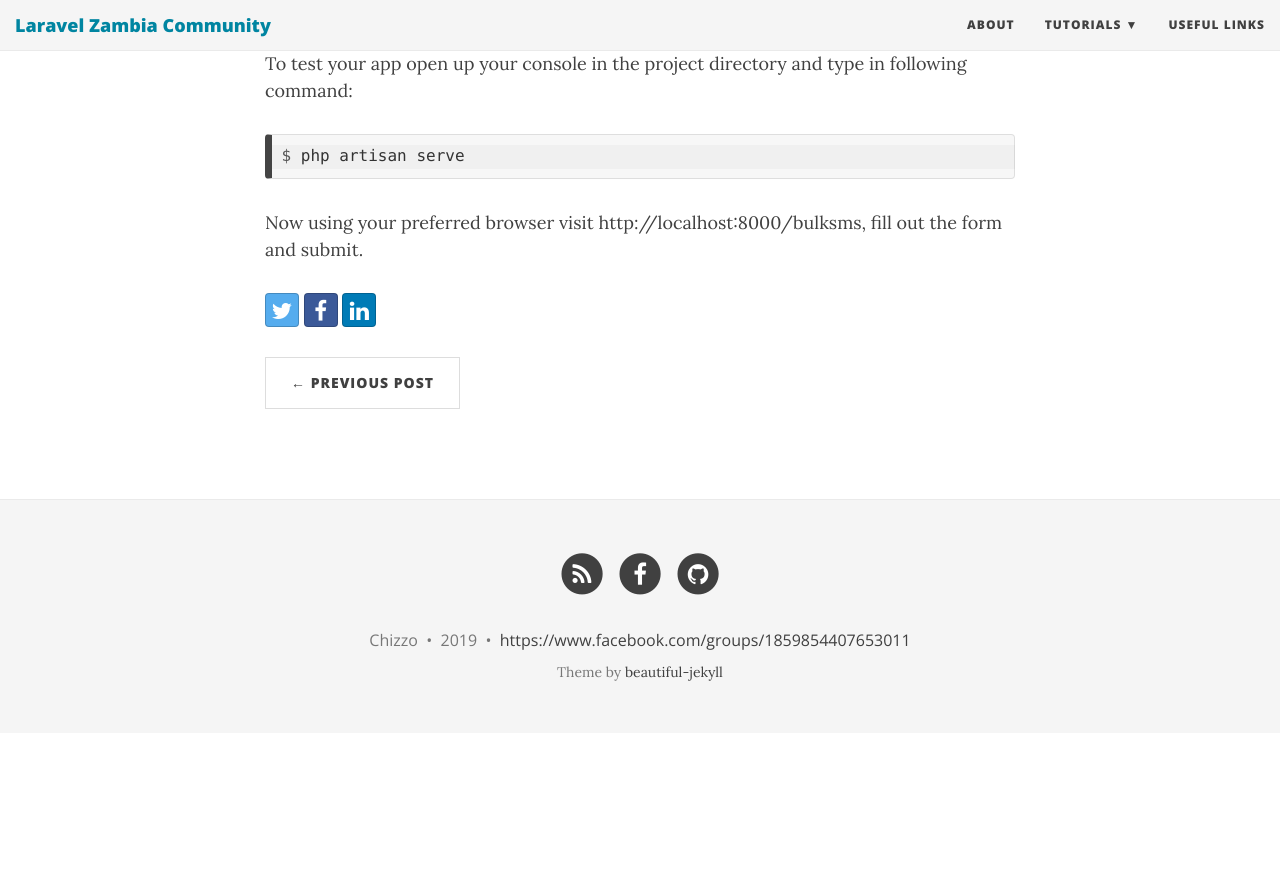
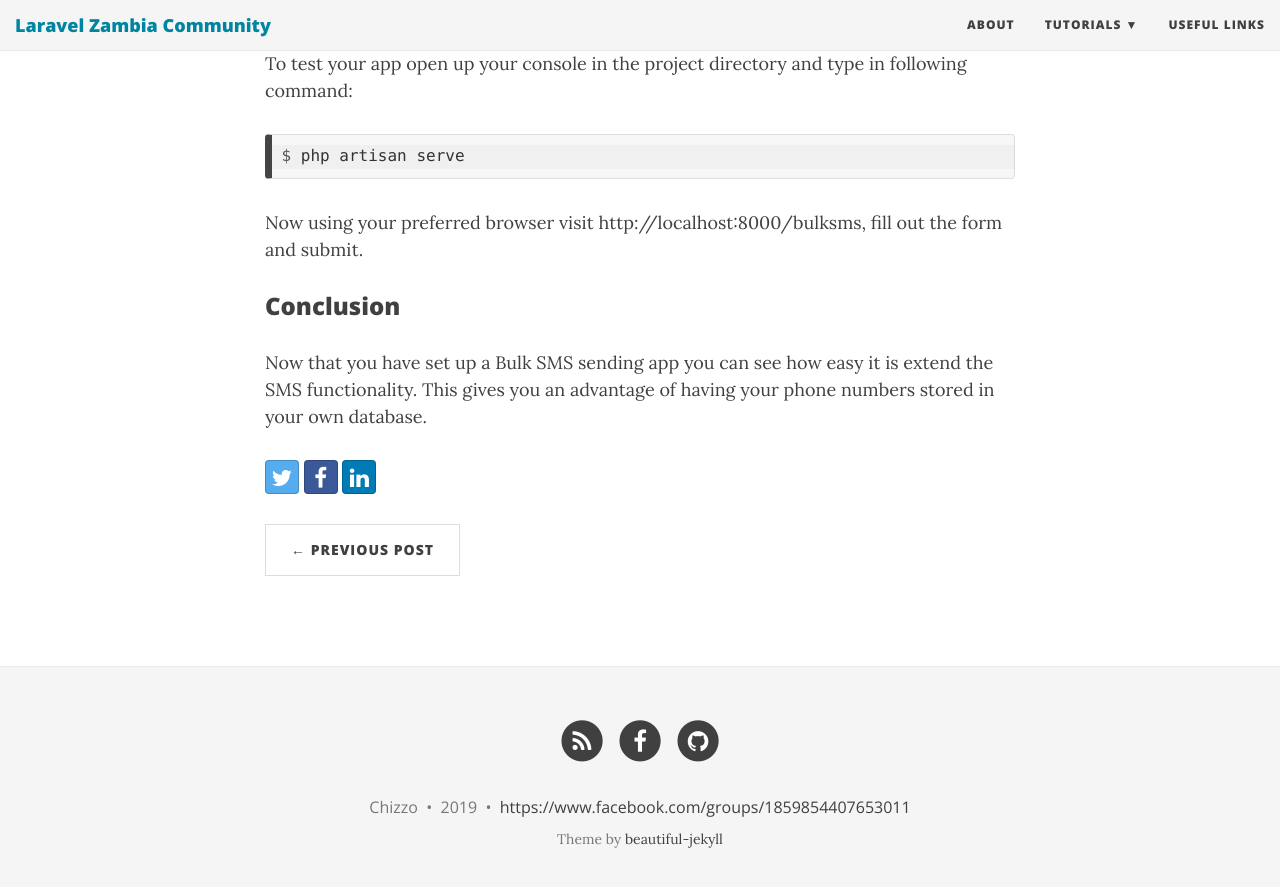
Before and after one commit to Chizzoz/laravel-zambia, a Jekyll site: the page built from _posts/2019-08-12-how-to-send-bulk-sms-with-twilio-and-laravel-php.md, in a window 1280 px wide and 900 px high, scrolled down 4137 px. Shown: the top 887 px of the window. Built offline with Jekyll 4.4.1, drawn with Linux system fonts in a browser that asks for light colours; nearby versions of some CDN libraries; before the commit the page ends 4870 px from its top, so only the background shows below that.

Commit message:
Update 2019-08-12-how-to-send-bulk-sms-with-twilio-and-laravel-php.md

````diff
--- a/_posts/2019-08-12-how-to-send-bulk-sms-with-twilio-and-laravel-php.md
+++ b/_posts/2019-08-12-how-to-send-bulk-sms-with-twilio-and-laravel-php.md
@@ -144,3 +144,6 @@ $ php artisan serve
 ```
 
 Now using your preferred browser visit http://localhost:8000/bulksms, fill out the form and submit.
+
+### Conclusion
+Now that you have set up a Bulk SMS sending app you can see how easy it is extend the SMS functionality. This gives you an advantage of having your phone numbers stored in your own database.
````
